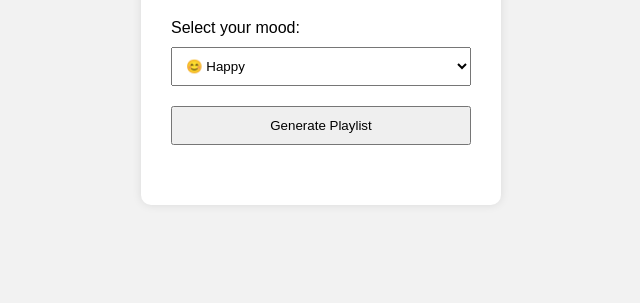
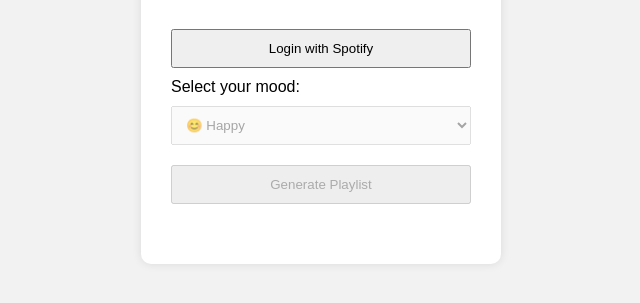
Before and after one commit to CodeWithSid0101/MoodPlaylistGenerator, a plain HTML site: page index.html in a window 1280 px wide. Shown: the part 187-490 px from the top of the page, without its empty margins (319-959 px from the left). Drawn offline with Linux system fonts and the light colour scheme.

Commit message:
Update index.html

```diff
--- a/index.html
+++ b/index.html
@@ -2,23 +2,26 @@
 <html lang="en">
 <head>
   <meta charset="UTF-8" />
-  <meta name="viewport" content="width=device-width, initial-scale=1.0"/>
-  <title>Playlist Generator</title>
+  <meta name="viewport" content="width=device-width, initial-scale=1" />
+  <title>Playlist Generator with Spotify</title>
   <link rel="stylesheet" href="style.css" />
 </head>
 <body>
   <div class="container">
     <h1>🎵 Mood-Based Playlist Generator</h1>
 
+    <button id="login-button">Login with Spotify</button>
+    <div id="user-info"></div>
+
     <label for="mood">Select your mood:</label>
-    <select id="mood">
+    <select id="mood" disabled>
       <option value="happy">😊 Happy</option>
       <option value="sad">😢 Sad</option>
       <option value="chill">😌 Chill</option>
       <option value="angry">😠 Angry</option>
     </select>
 
-    <button id="generate">Generate Playlist</button>
+    <button id="generate" disabled>Generate Playlist</button>
 
     <div id="weather"></div>
     <div id="playlist"></div>
```
